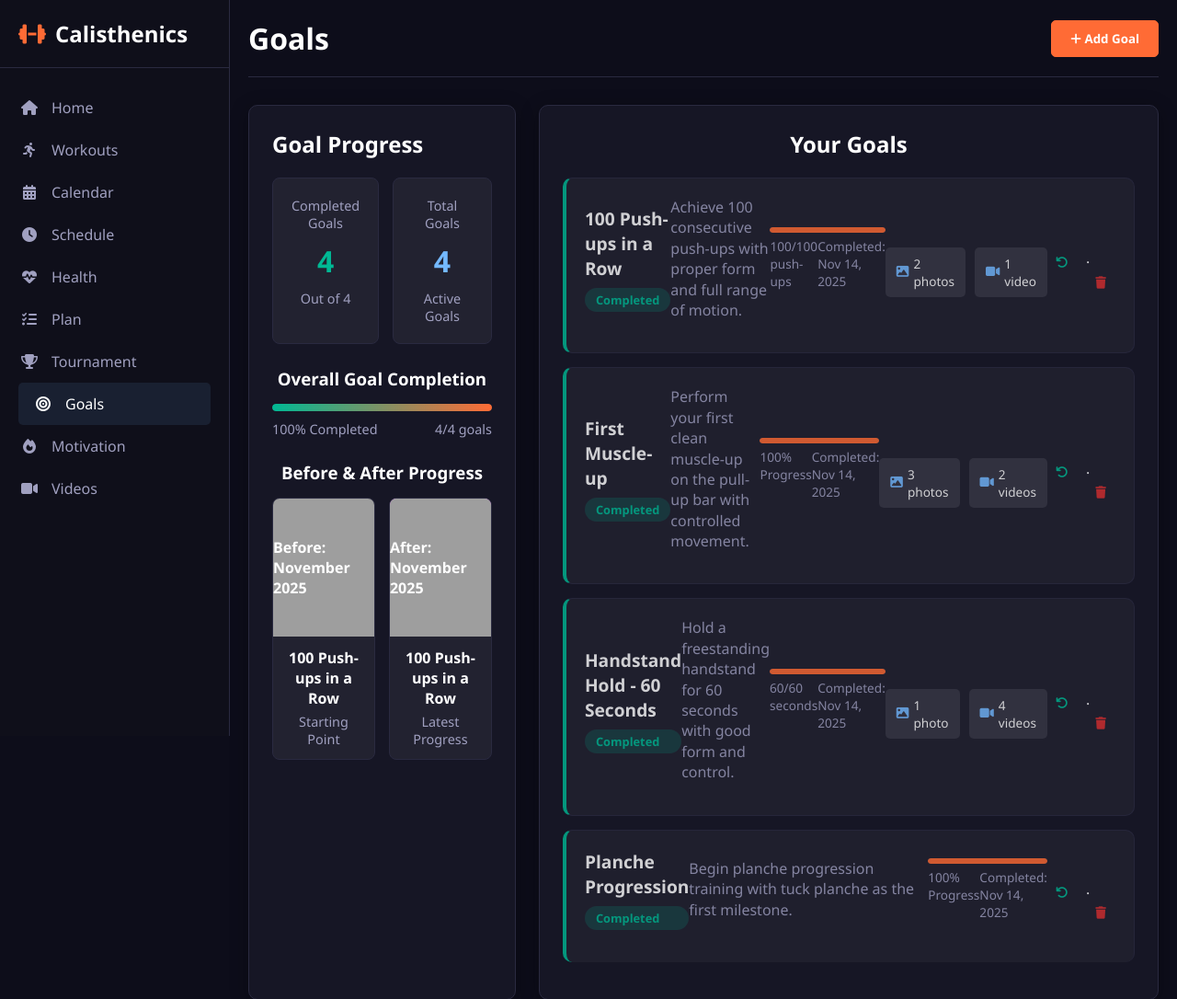
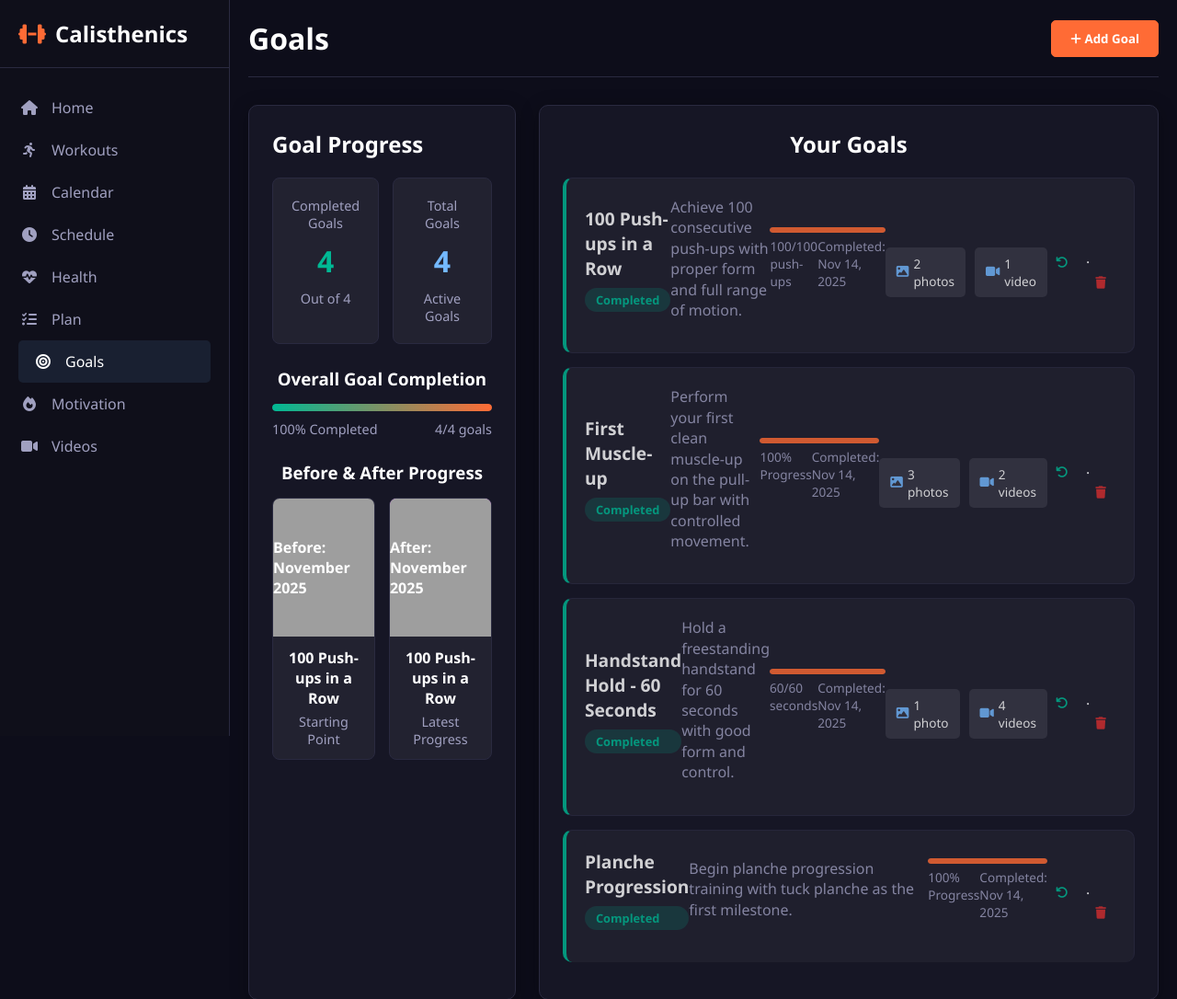
Before and after one commit to ethcocoders/Calisthenics-app, a Flask app: page /goals in a window 1280 px wide. Shown: the top 1086 px of the page at 92% size. Run offline with Flask 3, Linux system fonts and the light colour scheme; some libraries are stand-ins or nearby versions; grey boxes are pictures that could not be loaded.

Commit message:
disable tournamemt visibility

```diff
--- a/templates/_sidebar.html
+++ b/templates/_sidebar.html
@@ -9,7 +9,7 @@
         <li><a href="{{ url_for('schedule') }}" class="{{ 'active' if active_page == 'schedule' }}"><i class="fas fa-clock"></i> <span>Schedule</span></a></li>
         <li><a href="{{ url_for('health') }}" class="{{ 'active' if active_page == 'health' }}"><i class="fas fa-heartbeat"></i> <span>Health</span></a></li>
         <li><a href="{{ url_for('plan') }}" class="{{ 'active' if active_page == 'plan' }}"><i class="fas fa-tasks"></i> <span>Plan</span></a></li>
-        <li><a href="{{ url_for('tournament') }}" class="{{ 'active' if active_page == 'tournament' }}"><i class="fas fa-trophy"></i> <span>Tournament</span></a></li>
+        <!-- <li><a href="{{ url_for('tournament') }}" class="{{ 'active' if active_page == 'tournament' }}"><i class="fas fa-trophy"></i> <span>Tournament</span></a></li> -->
         <li><a href="{{ url_for('goals') }}" class="{{ 'active' if active_page == 'goals' }}"><i class="fas fa-bullseye"></i> <span>Goals</span></a></li>
         <li><a href="{{ url_for('motivation') }}" class="{{ 'active' if active_page == 'motivation' }}"><i class="fas fa-fire"></i> <span>Motivation</span></a></li>
         <li><a href="{{ url_for('videos') }}" class="{{ 'active' if active_page == 'videos' }}"><i class="fas fa-video"></i> <span>Videos</span></a></li>
```
